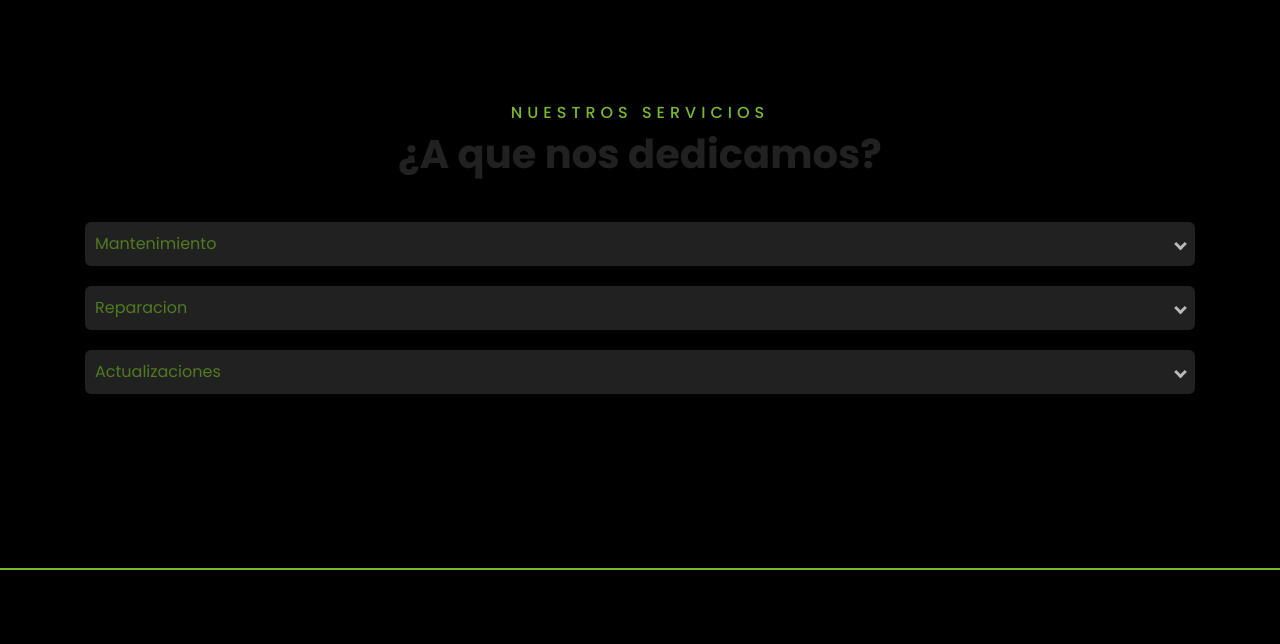
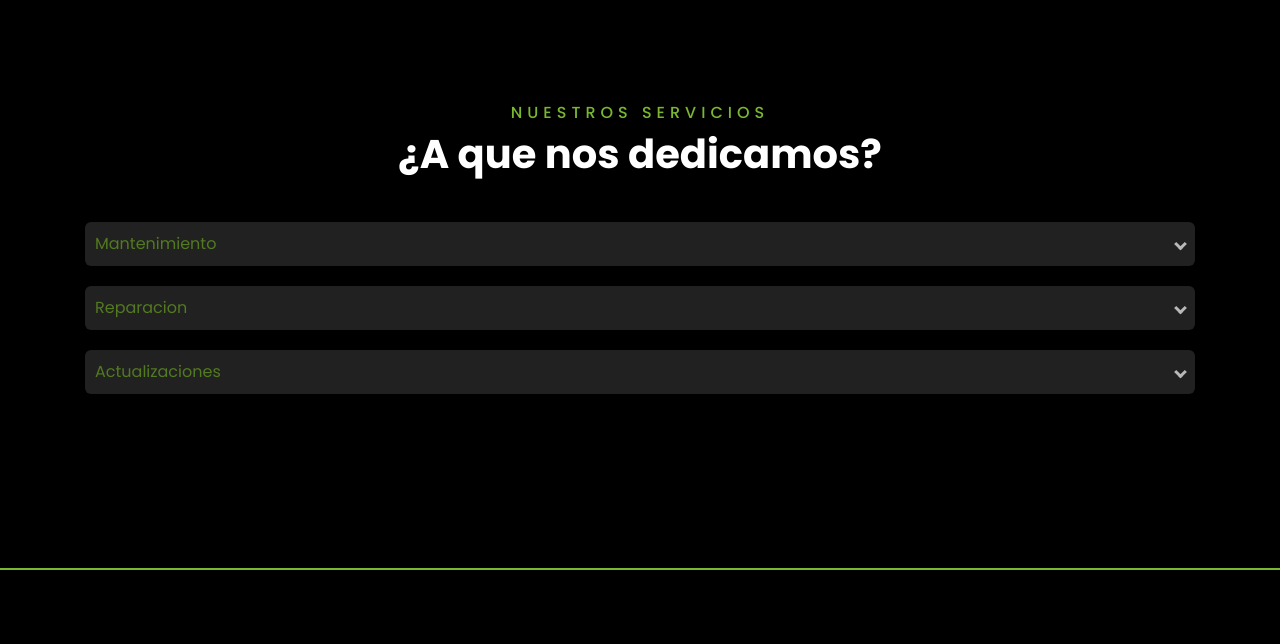
Before and after one commit to AlanJToledoB/mantenimineto-port, a plain HTML site: page index.html in a window 1280 px wide. Shown: the part 1820-2464 px from the top of the page. Drawn offline with nearby package versions, Linux system fonts and the light colour scheme.

Commit message:
Update index.html

```diff
--- a/index.html
+++ b/index.html
@@ -197,7 +197,7 @@
         <div class="container pt-5 pb-3">
             <div class="text-center mb-3 pb-3">
                 <h6 class="text-primary text-uppercase" style="letter-spacing: 5px;">Nuestros Servicios</h6>
-                <h1>¿A que nos dedicamos?</h1>
+                <h1 class="text-white">¿A que nos dedicamos?</h1>
             </div>
             <div class="accordion">
                 <div class="accordion-item">
```
